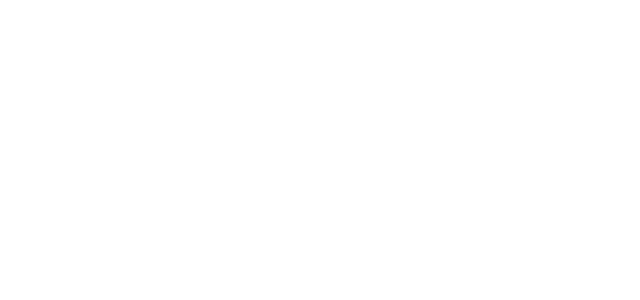
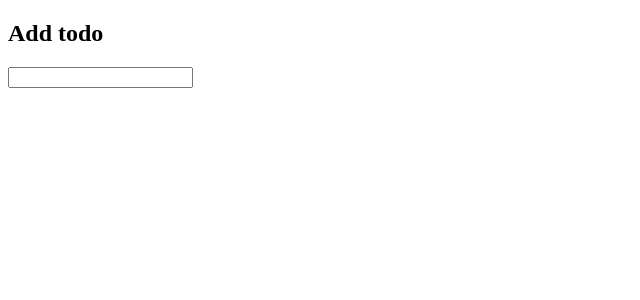
Before and after one commit to AlessandroRoic/Exercises, a React (Create React App) app: page / in a window 1280 px wide. Shown: the top 300 px of the page, without its empty margins (0-640 px from the left). Built offline with nearby package versions, Linux system fonts and the light colour scheme.

Commit message:
feat: adds todo

```diff
--- a/src/App.tsx
+++ b/src/App.tsx
@@ -1,11 +1,11 @@
-import * as React from 'react';
+import React from 'react';
+import { Todo } from './components/Todo';
 import './styles.css';
 
 export default function App() {
-
   return (
     <div>
-
+      <Todo headerLabel="Add todo"/>
     </div>
   );
 }
--- /dev/null
+++ b/src/components/Todo.tsx
@@ -0,0 +1,27 @@
+import * as React from "react";
+import { TodoList } from "./TodoList";
+import { FormEvent, useState } from "react";
+
+export const Todo = ({ headerLabel }: { headerLabel: string }) => {
+  const [todoList, setTodoList] = useState<string[]>([]);
+  const [todoItem, setTodoItem] = useState<string>("");
+
+  const addItem = (e: FormEvent) => {
+    e.preventDefault();
+    setTodoList([...todoList, todoItem]);
+    setTodoItem("");
+  };
+
+  return (
+    <div>
+      <h2>{headerLabel}</h2>
+      <form onSubmit={addItem}>
+        <input
+          type="text"
+          onChange={(e) => setTodoItem(e.target.value)}
+        ></input>
+      </form>
+      <TodoList list={todoList} />
+    </div>
+  );
+};
--- /dev/null
+++ b/src/components/TodoItem.tsx
@@ -0,0 +1,18 @@
+import * as React from 'react';
+
+export const TodoItem = ({ label, keyValue }: {label: string, keyValue: number}) => {
+  const [isDone, setDone] = React.useState(false);
+
+  return (
+    <div className="todo__item" key={keyValue}>
+      <label style={isDone ? { textDecoration: 'line-through' } : {}}>
+        <input
+          type="checkbox"
+          onChange={(e) => setDone(e.target.checked)}
+          checked={isDone}
+        />
+        {label}
+      </label>
+    </div>
+  );
+};
--- /dev/null
+++ b/src/components/TodoList.tsx
@@ -0,0 +1,12 @@
+import * as React from 'react';
+import { TodoItem } from './TodoItem';
+
+export const TodoList = ({ list }: {list: string[]}) => {
+  return (
+    <div className="todo__list">
+      {list.map((label, index) => (
+        <TodoItem label={label} keyValue={index} />
+      ))}
+    </div>
+  );
+};
```
